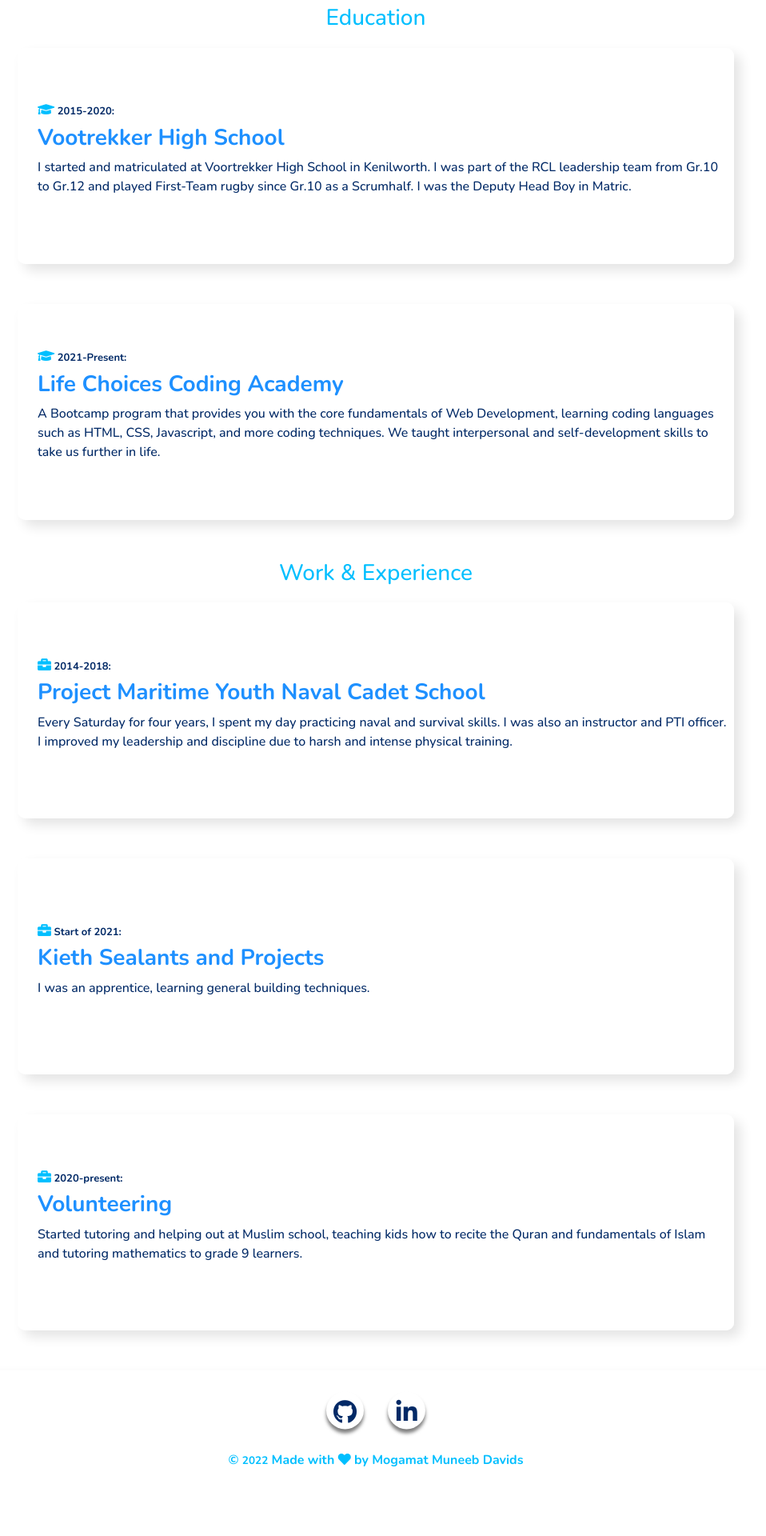
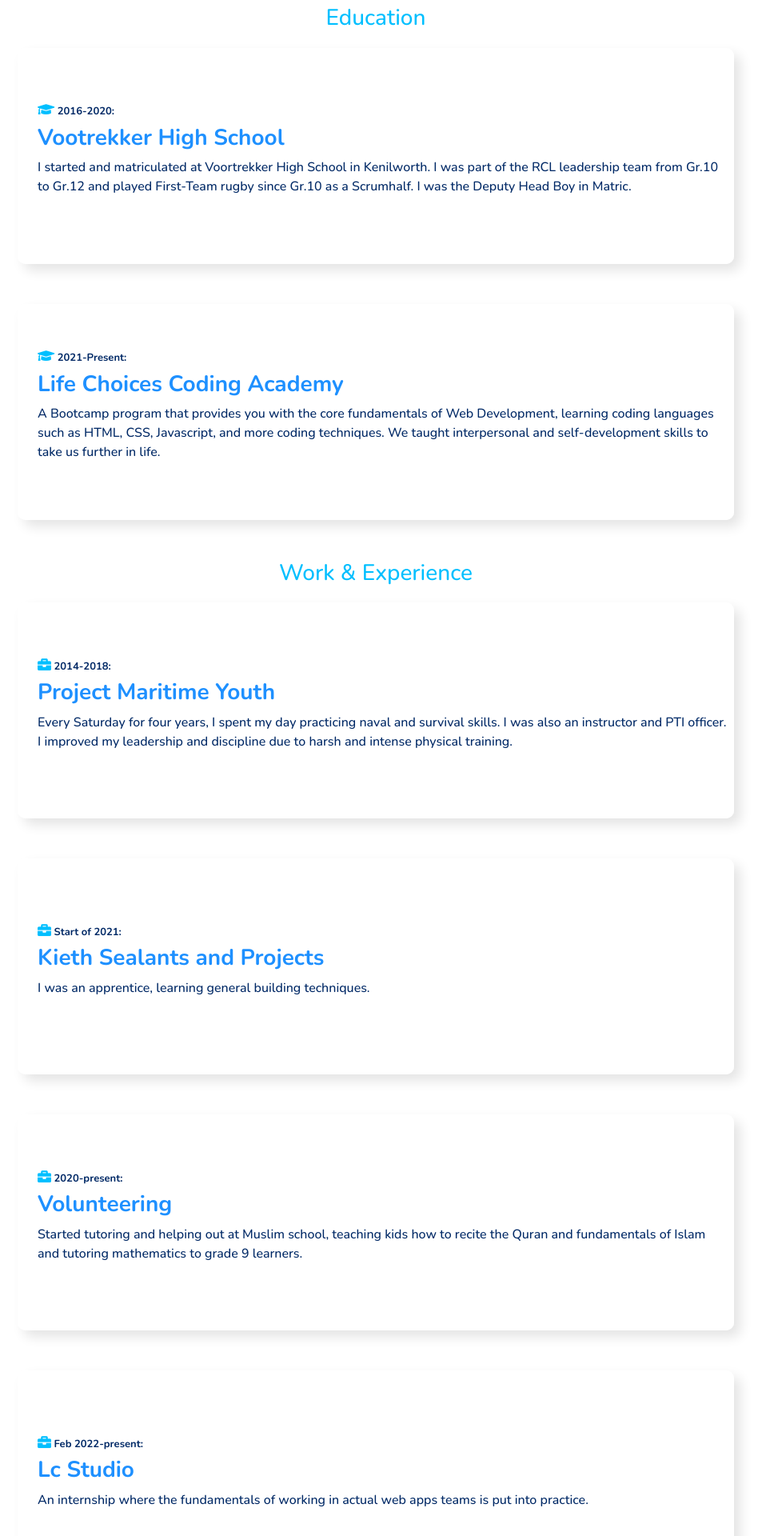
Before and after one commit to Mogamat-Muneeb/portfoliovue, a Vue app: page /resume in a window 1280 px wide. Shown: the part 160-2080 px from the top of the page at 80% size, without its empty margins (170-1128 px from the left). Before the commit the page ends 2003 px from the top, so only its background shows below. Built offline with nearby package versions, Linux system fonts and the light colour scheme; a web font is replaced by a local one.

Commit message:
styling changes

```diff
--- a/public/index.html
+++ b/public/index.html
@@ -4,11 +4,11 @@
     <meta charset="utf-8">
     <meta http-equiv="X-UA-Compatible" content="IE=edge">
     <meta name="viewport" content="width=device-width,initial-scale=1.0">
-    <link rel="icon" href="<%= BASE_URL %>favicon.ico">
+    <link rel="icon" href="./favicon.ico">
     <link href="https://use.fontawesome.com/releases/v5.15.1/css/all.css" rel="stylesheet" />
     <link href="https://cdn.jsdelivr.net/npm/bootstrap@5.1.3/dist/css/bootstrap.min.css" rel="stylesheet" integrity="sha384-1BmE4kWBq78iYhFldvKuhfTAU6auU8tT94WrHftjDbrCEXSU1oBoqyl2QvZ6jIW3" crossorigin="anonymous">
 
-    <title><%= htmlWebpackPlugin.options.title %></title>
+    <title>M.M.B</title>
 
     <!-- google fonts -->
     <link rel="preconnect" href="https://fonts.googleapis.com">
--- a/src/views/About.vue
+++ b/src/views/About.vue
@@ -63,7 +63,7 @@
     height: 350px;
     width: 350px;
     object-fit:cover;
-      box-shadow:8px 8px 15px #e4e4e4;
+    box-shadow:8px 8px 15px #e4e4e4;
     margin-right: -100px;
     margin-top:70px;
     border: 6px solid white;
--- a/src/views/Home.vue
+++ b/src/views/Home.vue
@@ -3,12 +3,15 @@
     <div class="row">
       <div class="name col">
         <h6 style="font-size: 15px;color: #00bfff;">HEY! I AM</h6>
-        <h1  style="font-size:60px;">M.Muneeb Davids </h1>
+        <h1 style="font-size:60px;">M.Muneeb Davids</h1>
+        <h1 style="color:;font-size:20px;">An Aspiring<span class="blink">
+    <span class="blink-hard" style="color:#1e90ff;font-size:20px;">
+    Full Stack Developer
+    </span>
 
-        <h1  style="color:;font-size:20px;">An Aspiring <span class="blink">
-  <span class="blink-hard" style="color:#1e90ff;font-size:20px;">Full Stack Developer</span>
-
-  </span> </h1>
+  </span></h1>
+         <button type="submit" class="btn btn-mod btn-border btn-large"><a href="https://drive.google.com/uc?id=1yXlNAPQ0a-vX-VZc2Si3XTadV9uj3dJl&export=download"><span style="color:white">RESUME</span></a>
+     </button>
       </div>
       <div class="col">
         <img src="https://i.postimg.cc/z5N3Nhgh/Whats-App-Image-2022-02-18-at-10-22-51-AM.jpg" alt="">
@@ -18,18 +21,18 @@
 </template>
 
 <script>
+
 export default {
 
-
-
 }
-
 
 
 </script>
 
 <style scoped>
-
+a{
+  text-decoration: none;
+}
 
 .blink-hard {
   animation: pulse 4s infinite;
@@ -41,9 +44,9 @@
     opacity: 0;
   }
 }
-/* .btn-mod.btn-large {
+.btn-mod.btn-large {
     height: auto;
-    padding: 13px 52px;
+    padding: 10px 52px;
     font-size: 15px;
     border-radius: 30px;
 }
@@ -55,6 +58,7 @@
 }
 
 .btn-mod, a.btn-mod {
+  margin-top: 30px;
     -webkit-box-sizing: border-box;
     -moz-box-sizing: border-box;
     box-sizing: border-box;
@@ -86,7 +90,7 @@
     background:#9dd8e0;
     outline: none;
 
-} */
+}
 
 .container {
    height:100vh;
--- a/src/views/Resume.vue
+++ b/src/views/Resume.vue
@@ -4,14 +4,14 @@
       <h3  style="color:#00bfff;">Education</h3>
       <div class="card">
       <div class="info">
-        <h4 class="date" style="font-size:13px;font-weight:bold; "><i class="fas fa-graduation-cap"></i> 2015-2020:</h4>
+        <h4 class="date" style="font-size:13px;font-weight:bold; "><i class="fas fa-graduation-cap"></i> 2016-2020:</h4>
         <h3 class="title" style="font-weight:bold;color:#1e90ff;">Vootrekker High School</h3>
         <p style="font-weight:500">I started and matriculated at Voortrekker High School in Kenilworth. I was part of the RCL leadership team from Gr.10 to Gr.12 and played First-Team rugby since Gr.10 as a Scrumhalf. I was the Deputy Head Boy in Matric. </p>
     </div>
       </div>
       <div class="card">
         <div class="info">
-         <h4 class="date" style="font-size:13px;font-weight:bold; "><i class="fas fa-graduation-cap"></i>  2021-Present:</h4>
+        <h4 class="date" style="font-size:13px;font-weight:bold; "><i class="fas fa-graduation-cap"></i> 2021-Present:</h4>
         <h3 class="title" style="font-weight:bold;color:#1e90ff;">Life Choices Coding Academy</h3>
         <p style="font-weight:500">A Bootcamp program that provides you with the core fundamentals of Web Development, learning coding languages such as HTML, CSS, Javascript, and more coding techniques. We taught interpersonal and self-development skills to take us further in life. </p>
     </div>
@@ -20,7 +20,7 @@
       <div class="card">
         <div class="info">
         <h4 class="date" style="font-size:13px;font-weight:bold; "><i class="fas fa-briefcase"></i> 2014-2018:</h4>
-        <h3 class="title" style="font-weight:bold;color:#1e90ff;">Project Maritime Youth Naval Cadet School</h3>
+        <h3 class="title" style="font-weight:bold;color:#1e90ff;">Project Maritime Youth</h3>
         <p style="font-weight:500">Every Saturday for four years, I spent my day practicing naval and survival skills. I was also an instructor and PTI officer. I improved my leadership and discipline due to harsh and intense physical training.</p>
     </div>
       </div>
@@ -36,6 +36,13 @@
         <h4 class="date" style="font-size:13px;font-weight:bold; "><i class="fas fa-briefcase"></i> 2020-present:</h4>
         <h3 class="title" style="font-weight:bold;color:#1e90ff;">Volunteering</h3>
         <p style="font-weight:500"> Started tutoring and helping out at Muslim school, teaching kids how to recite the Quran and fundamentals of Islam and tutoring mathematics to grade 9 learners.</p>
+    </div>
+      </div>
+       <div class="card">
+        <div class="info">
+        <h4 class="date" style="font-size:13px;font-weight:bold; "><i class="fas fa-briefcase"></i> Feb 2022-present:</h4>
+        <h3 class="title" style="font-weight:bold;color:#1e90ff;">Lc Studio</h3>
+        <p style="font-weight:500">An internship where the fundamentals of working in actual web apps teams is put into practice.</p>
        </div>
       </div>
 
--- a/src/views/Skills.vue
+++ b/src/views/Skills.vue
@@ -3,11 +3,11 @@
   <div class="container  d-flex justify-content-center">
     <div class="row">
       <div class="col">
-         <div class="logo">
+        <div class="col">
+              <div class="logo">
            <img src="../assets/html5.png">
              <span class="logotext">HTML5</span>
         </div>
-
          <div class="logo">
             <img src="../assets/css.png">
               <span class="logotext">CSS</span>
@@ -16,10 +16,13 @@
             <img src="../assets/bootstrap.png">
             <span class="logotext">BOOTSTRAP</span>
         </div>
-         <div class="logo">
+                    <div class="logo">
            <img src="../assets/javascript.png">
               <span class="logotext">JAVASCRIPT</span>
         </div>
+        </div>
+
+
         <div class="col">
             <div class="logo">
            <img src="../assets/vue.png">
@@ -29,11 +32,28 @@
            <img src="../assets/node.png">
               <span class="logotext">NODE</span>
         </div>
-           <div class="logo">
+           <!-- <div class="logo">
            <img src="../assets/mysql.png">
               <span class="logotext">MYSQL</span>
+        </div> -->
+               <div class="logo">
+           <img src="https://i.postimg.cc/mkhsRsDn/file-type-mongo-icon-130383.png">
+              <span class="logotext">MONGO</span>
+        </div>
+              <div class="logo">
+           <img src=" https://i.postimg.cc/3N2P3xhn/postgresql-original-logo-icon-146391.png">
+              <span class="logotext">POSTGRESQL</span>
         </div>
         </div>
+        <div class="col">
+
+          <div class="logo">
+           <img src=" https://i.postimg.cc/qv62qhSJ/file-type-docker-icon-130643.png">
+              <span class="logotext">DOCKER</span>
+        </div>
+        </div>
+
+
 
          </div>
          <h1 class="head d-flex justify-content-center"><span  style="color:#1e90ff;">Tools</span> </h1>
```
Also changed, not shown: src/components/Footer.vue (+0 -7 lines), 2 other files (tests, documents, lock files or other folders). Lines whose indentation alone changed are shown as unchanged.
